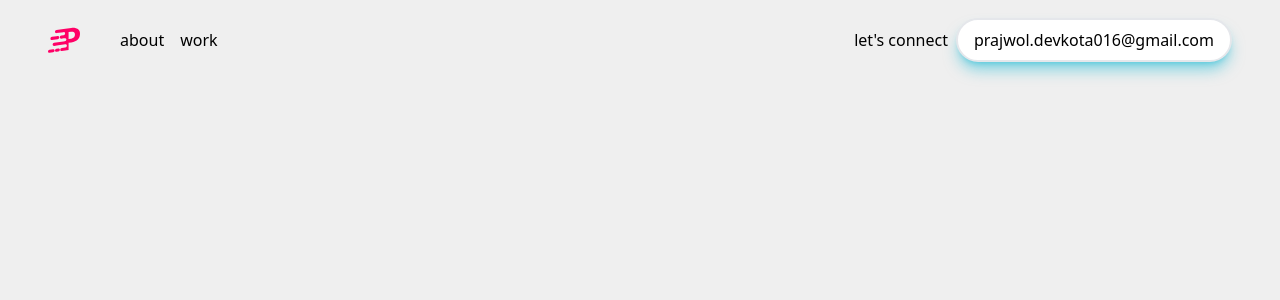
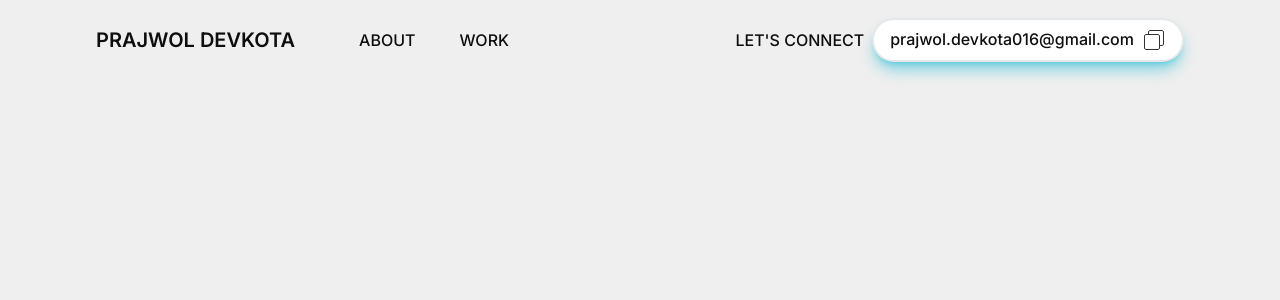
Before and after one commit to ploosond/portfolio, a React (Vite) app: page / in a window 1280 px wide. Shown: the top 300 px of the page. Built offline with nearby package versions, Linux system fonts and the light colour scheme.

Commit message:
Navbar responsive donr...

```diff
--- a/src/components/Navbar.jsx
+++ b/src/components/Navbar.jsx
@@ -1,28 +1,63 @@
 import React from 'react';
-import { Copy, HamburgerButton } from '@icon-park/react';
 import DeveloperImage from '../assets/developer_image.jpg';
-import Logo from '../assets/logo.svg';
 
 const Navbar = () => {
   const email = 'prajwol.devkota016@gmail.com';
   return (
-    <div className='flex justify-center min-w-[640px] h-20 bg-[#EFEFEF]'>
-      <div className='relative flex justify-between min-w-[92.5%] h-20 py-6'>
-        <div className='flex justify-start items-center xl:basis-2/4 space-x-2'>
-          <img className='w-8 h-8 mr-8' src={Logo} alt='logo' />
-          <div className='flex space-x-4 justify-evenly'>
-            <a className='hidden xl:block' href='/'>
+    <div className='flex justify-center min-w-[640px] h-20 bg-[#EFEFEF] font-inter text-[#0E0E0E]'>
+      {/* logo and navbar */}
+      <div className='relative flex justify-between min-w-[85%] h-20 py-6'>
+        <div className='flex justify-start items-center xl:basis-2/4 space-x-16'>
+          <a
+            href='/'
+            className='uppercase text-xl font-semibold leading-[20px]'
+          >
+            prajwol devkota
+          </a>
+          <div className='flex space-x-11 justify-evenly'>
+            <a
+              className='hidden xl:block uppercase text-base font-medium leading-[19px]'
+              href='/'
+            >
               about
             </a>
-            <a className='hidden xl:block' href='/'>
+            <a
+              className='hidden xl:block uppercase text-base font-medium leading-[19px]'
+              href='/'
+            >
               work
             </a>
           </div>
         </div>
         <div className='flex justify-end items-center xl:basis-2/4 space-x-2'>
-          <p className='hidden xl:block'>let's connect</p>
-          <p className='hidden xl:block bg-[#FFFFFF] border-2 rounded-full py-2 px-4 shadow-lg shadow-cyan-500/50'>
+          <p className='hidden xl:block uppercase text-base font-medium leading-[19px]'>
+            let's connect
+          </p>
+          <p className='hidden xl:block bg-[#FFFFFF] border-2 rounded-full py-2 px-4 shadow-lg shadow-cyan-500/50 text-base font-medium leading-[22px]'>
             prajwol.devkota016@gmail.com
+            <svg
+              className='inline ml-2'
+              width='24'
+              height='24'
+              viewBox='0 0 48 48'
+              fill='none'
+              xmlns='http://www.w3.org/2000/svg'
+            >
+              <path
+                d='M13 12.4316V7.8125C13 6.2592 14.2592 5 15.8125 5H40.1875C41.7408 5 43 6.2592 43 7.8125V32.1875C43 33.7408 41.7408 35 40.1875 35H35.5163'
+                stroke='#333'
+                stroke-width='2'
+                stroke-linecap='round'
+                stroke-linejoin='round'
+              />
+              <path
+                d='M32.1875 13H7.8125C6.2592 13 5 14.2592 5 15.8125V40.1875C5 41.7408 6.2592 43 7.8125 43H32.1875C33.7408 43 35 41.7408 35 40.1875V15.8125C35 14.2592 33.7408 13 32.1875 13Z'
+                fill='none'
+                stroke='#333'
+                stroke-width='2'
+                stroke-linejoin='round'
+              />
+            </svg>
           </p>
           <svg
             xmlns='http://www.w3.org/2000/svg'
@@ -40,7 +75,6 @@ const Navbar = () => {
           </svg>
         </div>
       </div>
-      {/* logo and navbar */}
 
       {/* <div className='flex flex-col justify-center text-center h-full'>
         <p className='font-interTight text-[150px] leading-[128px] tracking-[-6px] font-semibold'>
```
